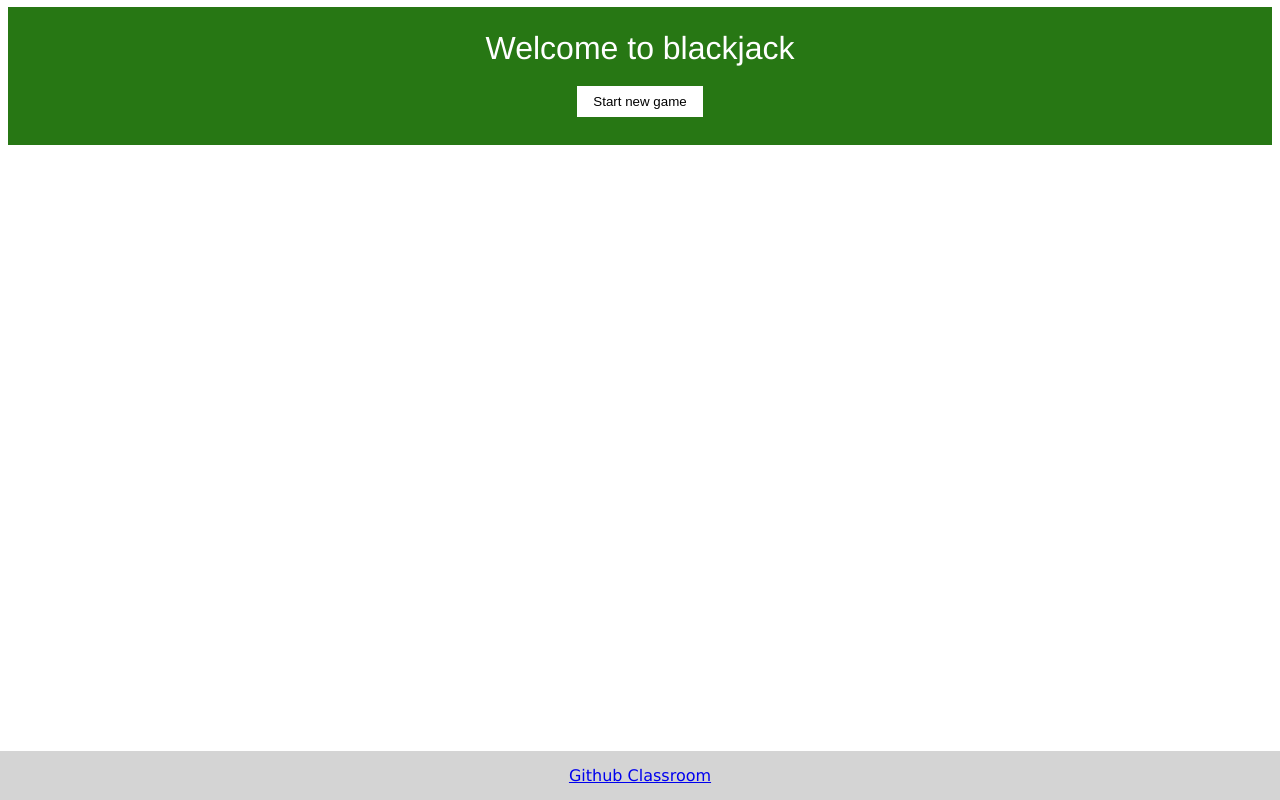
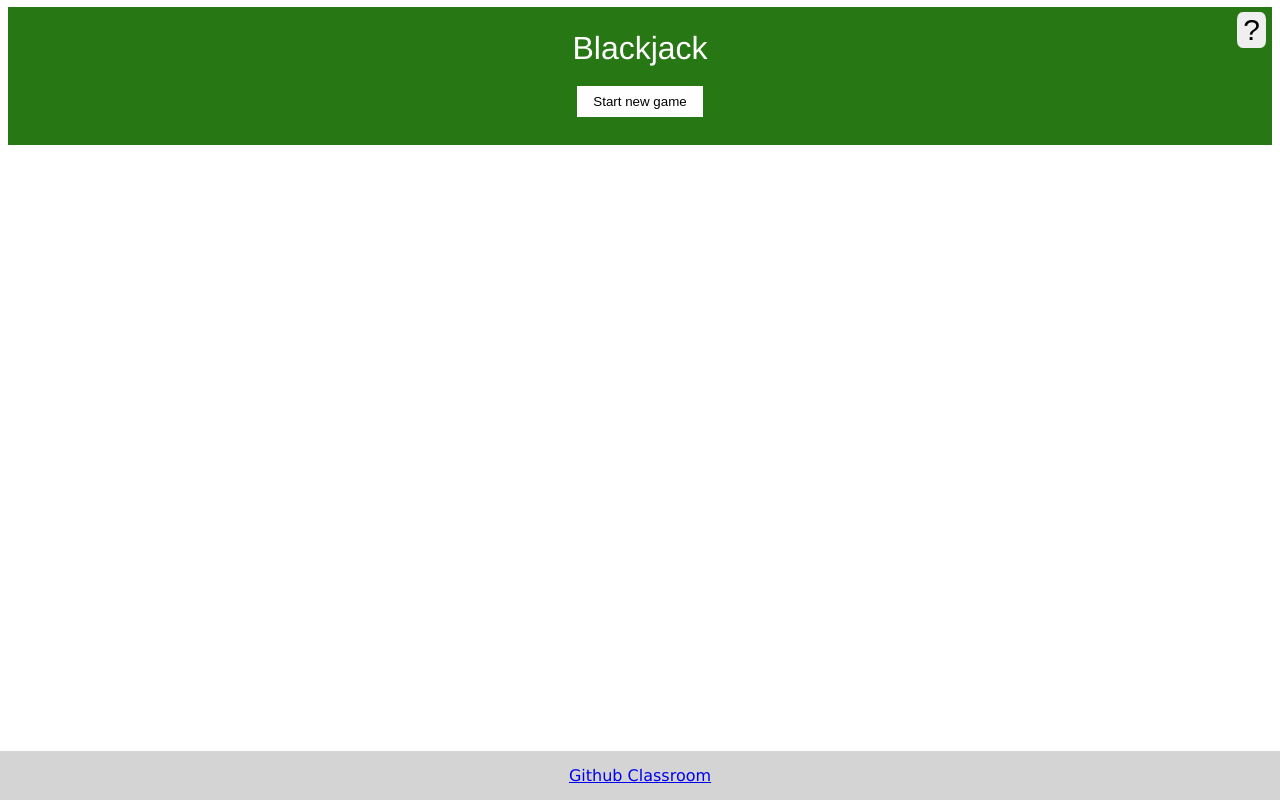
Before and after one commit to nathangero/creative_project4, a Vue app: page /#/ in a window 1280 px wide. Built offline with nearby package versions, Linux system fonts and the light colour scheme.

Commit message:
Added about button to site; deleted most server comments

```diff
--- a/server.js
+++ b/server.js
@@ -54,7 +54,6 @@ var draw = function(req, res) {
 }
 
 var dealerDraw = function(req, res, isGameOver) {
-  console.log("dealer hit");
   let data = [];
 
   axios.get('https://deckofcardsapi.com/api/deck/' + deckId + '/draw/?count=2').then(response => {
@@ -77,10 +76,8 @@ var dealerDraw = function(req, res, isGameOver) {
 }
 
 var stand = function(req, res) {
-  console.log("@stand");
   // Since dealer always goes last, the dealer must still hit if below 17.
   if (dPoints < 17) {
-    console.log("1st");
     dealerDraw(req,res,true);
   }
   else {
@@ -90,7 +87,6 @@ var stand = function(req, res) {
 }
 
 var sendGame = function(deckId, res) {
-  console.log("sending game");
   let game = {
     deckId: deckId,
     shuffled: true, // Shuffled is always true when a game has already started
@@ -141,7 +137,7 @@ app.post('/api/blackjack/', (req, res) => {
   axios.get('https://deckofcardsapi.com/api/deck/new/shuffle/?deck_count=1').then(response => {
     data = response.data;
     deckId = response.data.deck_id;
-    console.log("deckId: ",deckId);
+    console.log("new deckId: ",deckId);
   }).then(response => {
       // Second get the player's starting cards
       axios.get('https://deckofcardsapi.com/api/deck/' + deckId + '/draw/?count=2').then(response => {
--- a/src/components/BlackJack.vue
+++ b/src/components/BlackJack.vue
@@ -1,6 +1,7 @@
 <template>
     <div id="blackjack">
-        <h1>Welcome to blackjack</h1>
+        <h1>Blackjack</h1>
+        <button id="about" v-on:click="displayAbout()">?</button>
         <button id="startbutton" v-on:click="start()">Start new game</button>
         <p v-if="gameStarted === true">
             <button id="playbuttons" v-on:click="drawCard">Hit</button>
@@ -37,6 +38,7 @@ export default {
             dealerHand: [], // need to keep track of the dealer's cards
             dPoints: 0,
             gameEnd: false,
+            about: '',
         }
     },
     methods: {
@@ -125,6 +127,9 @@ export default {
                 alert("Draw! You both busted! \nYour points: " + this.pPoints + "\nDealer's points: " + this.dPoints);
             }
         },
+        displayAbout: function() {
+            alert("Welcome to Blackjack!\nYour goal is the beat the dealer by scoring 21 (blackjack) or under, and your points must beat those of the dealer's.\n\nRules:\n-Hitting adds 1 card to your hand.\n-Standing ends the game and both yours and the dealer's total points are compared at the end.\n\nYou'll see a pop up like this that tells you if you've won, lost, or tied.\n\nPress the 'Start new game' button to begin!");
+        }
     }
 }
 </script>
@@ -144,6 +149,18 @@ h1 {
     margin-bottom: -1px;
     padding-bottom: 20px;
 }
+
+#about {
+    position:absolute;
+    top: 0;
+    right: 0;
+    margin-top: 12px;
+    margin-right: 14px;
+    border-radius: 20%;
+    border: none;
+    font-size: 30px;
+}
+
 
 #startbutton {
     width: 10;
```
